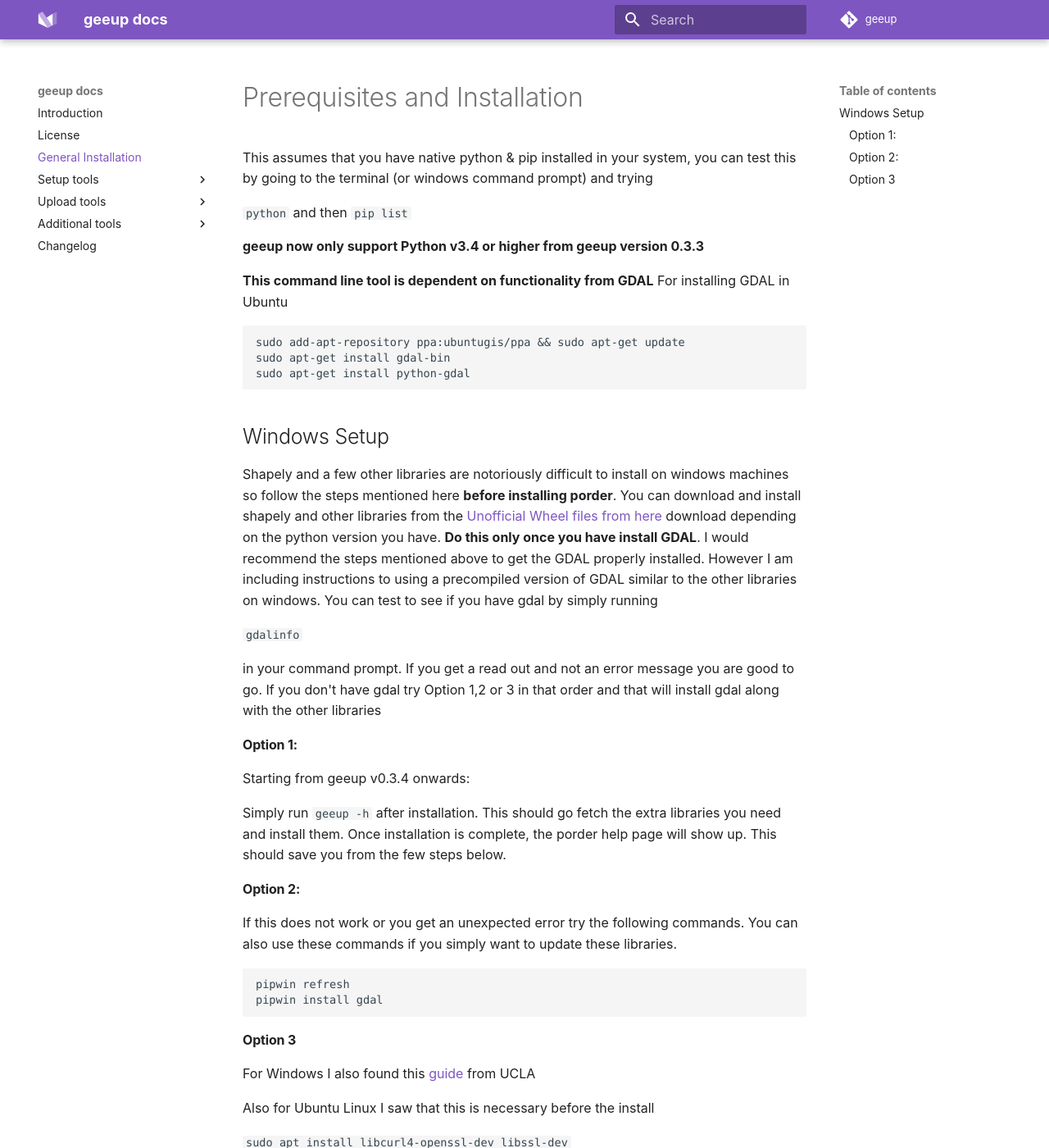
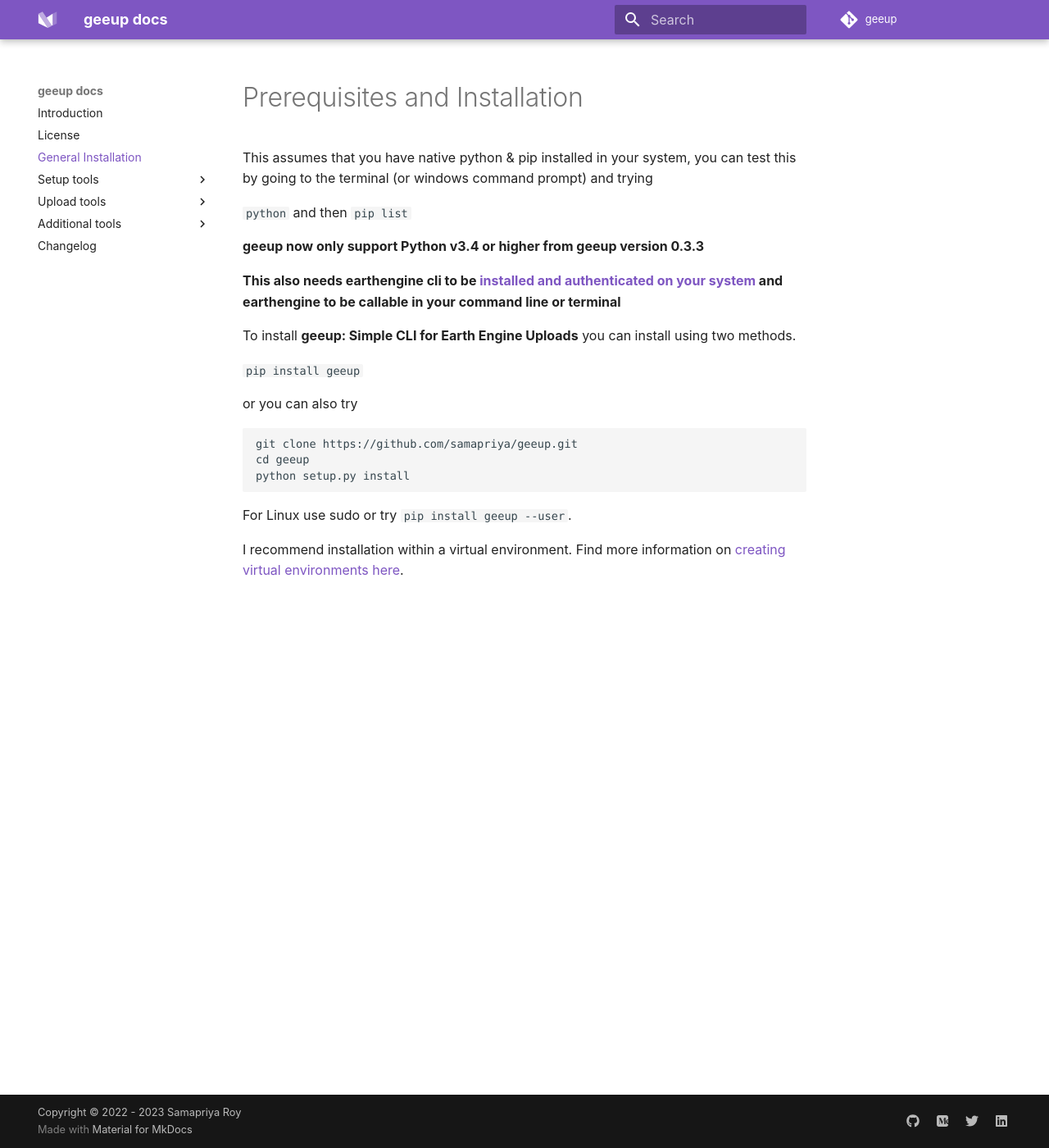
Before and after one commit to samapriya/geeup, an MkDocs documentation site: the page built from docs/installation.md, in a window 1280 px wide and 1400 px high. Shown: the whole window at 82% size. Built offline with MkDocs 1.6.1 and Material for MkDocs 9.7.7, drawn with Linux system fonts in a browser that asks for light colours; some web fonts are replaced; comment, search, counter and statistics services are not loaded.

Commit message:
updated v0.5.6
- Removed dependency on GDAL
- Removed additional requirements
- Simpler use and installation

````diff
--- a/docs/installation.md
+++ b/docs/installation.md
@@ -5,40 +5,6 @@
 
 **geeup now only support Python v3.4 or higher from geeup version 0.3.3**
 
-
-**This command line tool is dependent on functionality from GDAL**
-For installing GDAL in Ubuntu
-```
-sudo add-apt-repository ppa:ubuntugis/ppa && sudo apt-get update
-sudo apt-get install gdal-bin
-sudo apt-get install python-gdal
-```
-## Windows Setup
-Shapely and a few other libraries are notoriously difficult to install on windows machines so follow the steps mentioned here **before installing porder**. You can download and install shapely and other libraries from the [Unofficial Wheel files from here](https://www.lfd.uci.edu/~gohlke/pythonlibs) download depending on the python version you have. **Do this only once you have install GDAL**. I would recommend the steps mentioned above to get the GDAL properly installed. However I am including instructions to using a precompiled version of GDAL similar to the other libraries on windows. You can test to see if you have gdal by simply running
-
-```gdalinfo```
-
-in your command prompt. If you get a read out and not an error message you are good to go. If you don't have gdal try Option 1,2 or 3 in that order and that will install gdal along with the other libraries
-
-#### Option 1:
-Starting from geeup v0.3.4 onwards:
-
-Simply run ```geeup -h``` after installation. This should go fetch the extra libraries you need and install them. Once installation is complete, the porder help page will show up. This should save you from the few steps below.
-
-#### Option 2:
-If this does not work or you get an unexpected error try the following commands. You can also use these commands if you simply want to update these libraries.
-
-```
-pipwin refresh
-pipwin install gdal
-```
-
-#### Option 3
-For Windows I also found this [guide](https://webcache.googleusercontent.com/search?q=cache:UZWc-pnCgwsJ:https://sandbox.idre.ucla.edu/sandbox/tutorials/installing-gdal-for-windows+&cd=4&hl=en&ct=clnk&gl=us) from UCLA
-
-Also for Ubuntu Linux I saw that this is necessary before the install
-
-```sudo apt install libcurl4-openssl-dev libssl-dev```
 
 **This also needs earthengine cli to be [installed and authenticated on your system](https://developers.google.com/earth-engine/python_install_manual) and earthengine to be callable in your command line or terminal**
 
````
Also changed, not shown: README.md (+4 -41 lines), docs/changelog.md (+3 -0 lines), docs/index.md (+1 -1 lines).
